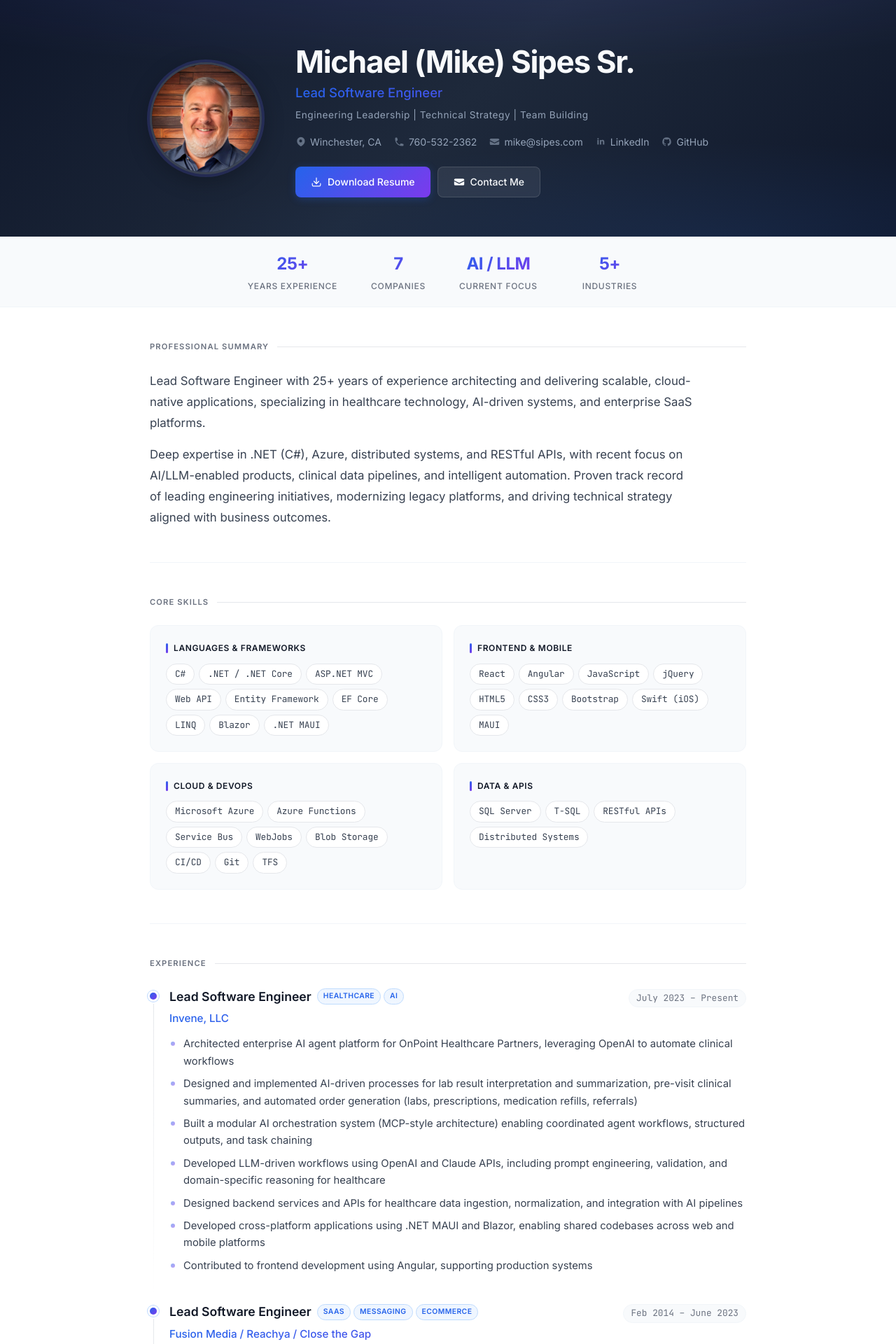
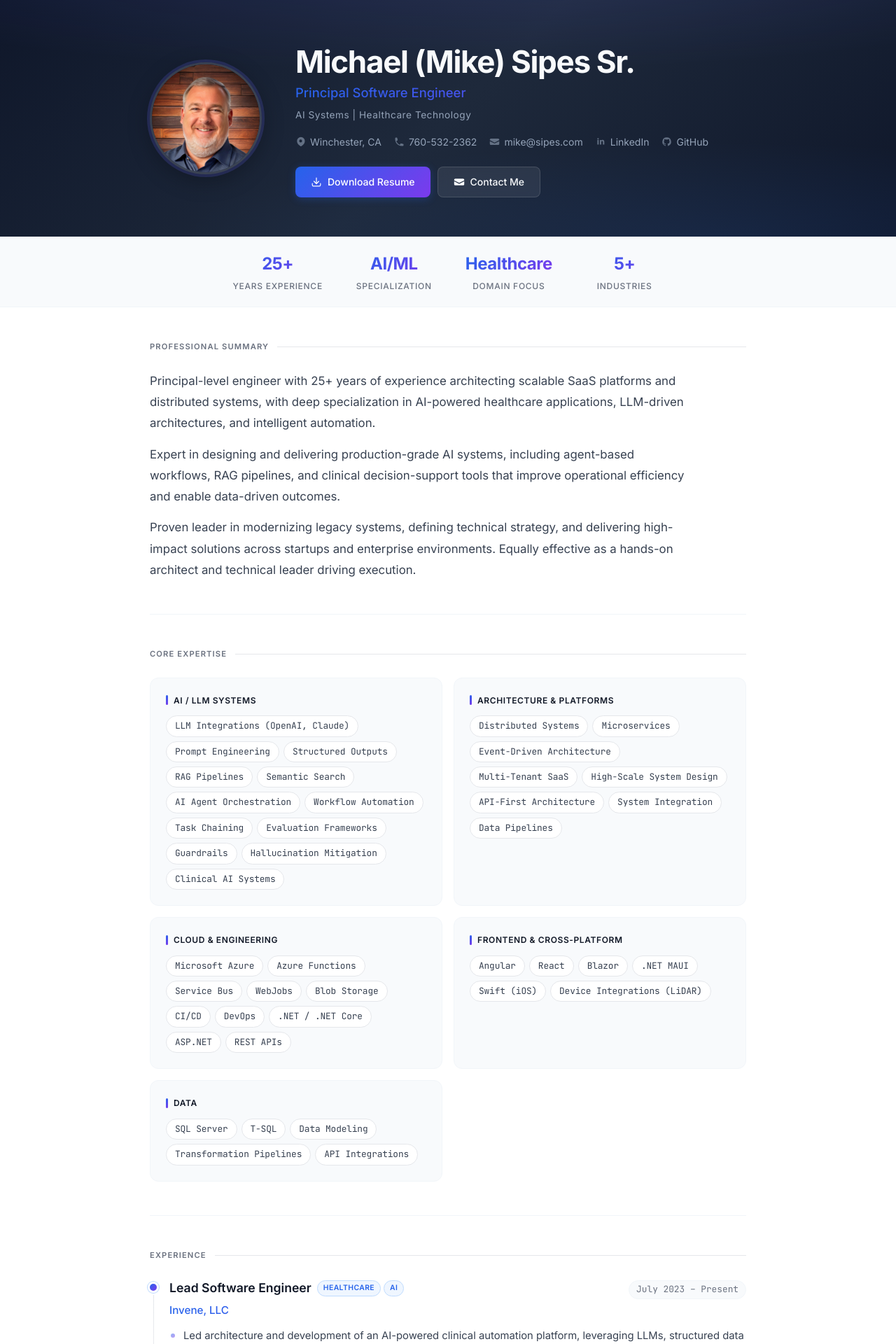
Before and after one commit to mikesipessr/MikeSipesResume, a React (Vite) app: page / in a window 1280 px wide. Shown: the top 1920 px of the page at 70% size. Built offline with nearby package versions, Linux system fonts and the light colour scheme.

Commit message:
Updating resume website

```diff
--- a/index.html
+++ b/index.html
@@ -5,21 +5,21 @@
     <meta name="viewport" content="width=device-width, initial-scale=1.0" />
 
     <!-- SEO -->
-    <title>Mike Sipes - Lead Software Engineer | 25+ Years Experience</title>
-    <meta name="description" content="Michael (Mike) Sipes Sr. - Lead Software Engineer with 25+ years of experience in healthcare technology, AI-driven systems, .NET, Azure, and enterprise SaaS platforms." />
+    <title>Mike Sipes - Principal Software Engineer | AI Systems | Healthcare Technology</title>
+    <meta name="description" content="Michael (Mike) Sipes Sr. - Principal Software Engineer with 25+ years of experience architecting scalable SaaS platforms, AI-powered healthcare applications, LLM-driven architectures, and intelligent automation." />
     <meta name="author" content="Michael Sipes Sr." />
-    <meta name="keywords" content="Mike Sipes, Lead Software Engineer, .NET, Azure, AI, Healthcare Technology, C#, React" />
+    <meta name="keywords" content="Mike Sipes, Principal Software Engineer, AI Systems, Healthcare Technology, LLM, RAG, Azure, .NET, C#, React" />
 
     <!-- Open Graph / Social -->
     <meta property="og:type" content="website" />
-    <meta property="og:title" content="Mike Sipes - Lead Software Engineer" />
-    <meta property="og:description" content="Lead Software Engineer with 25+ years of experience in healthcare technology, AI-driven systems, and enterprise SaaS platforms." />
+    <meta property="og:title" content="Mike Sipes - Principal Software Engineer | AI Systems" />
+    <meta property="og:description" content="Principal Software Engineer with 25+ years of experience in AI-powered healthcare applications, LLM-driven architectures, and scalable SaaS platforms." />
     <meta property="og:image" content="/Files/Mike Sipes Headshot.webp" />
 
     <!-- Twitter Card -->
     <meta name="twitter:card" content="summary" />
-    <meta name="twitter:title" content="Mike Sipes - Lead Software Engineer" />
-    <meta name="twitter:description" content="Lead Software Engineer with 25+ years of experience in healthcare technology, AI-driven systems, and enterprise SaaS platforms." />
+    <meta name="twitter:title" content="Mike Sipes - Principal Software Engineer | AI Systems" />
+    <meta name="twitter:description" content="Principal Software Engineer with 25+ years of experience in AI-powered healthcare applications, LLM-driven architectures, and scalable SaaS platforms." />
     <meta name="twitter:image" content="/Files/Mike Sipes Headshot.webp" />
 
     <!-- Favicon -->
--- a/src/App.jsx
+++ b/src/App.jsx
@@ -49,25 +49,30 @@ const sections = [
   { id: 'summary', label: 'Summary' },
   { id: 'skills', label: 'Skills' },
   { id: 'experience', label: 'Experience' },
+  { id: 'innovation', label: 'Innovation' },
   { id: 'strengths', label: 'Strengths' },
 ]
 
 const skills = [
   {
-    category: 'Languages & Frameworks',
-    items: ['C#', '.NET / .NET Core', 'ASP.NET MVC', 'Web API', 'Entity Framework', 'EF Core', 'LINQ', 'Blazor', '.NET MAUI'],
+    category: 'AI / LLM Systems',
+    items: ['LLM Integrations (OpenAI, Claude)', 'Prompt Engineering', 'Structured Outputs', 'RAG Pipelines', 'Semantic Search', 'AI Agent Orchestration', 'Workflow Automation', 'Task Chaining', 'Evaluation Frameworks', 'Guardrails', 'Hallucination Mitigation', 'Clinical AI Systems'],
   },
   {
-    category: 'Frontend & Mobile',
-    items: ['React', 'Angular', 'JavaScript', 'jQuery', 'HTML5', 'CSS3', 'Bootstrap', 'Swift (iOS)', 'MAUI'],
+    category: 'Architecture & Platforms',
+    items: ['Distributed Systems', 'Microservices', 'Event-Driven Architecture', 'Multi-Tenant SaaS', 'High-Scale System Design', 'API-First Architecture', 'System Integration', 'Data Pipelines'],
   },
   {
-    category: 'Cloud & DevOps',
-    items: ['Microsoft Azure', 'Azure Functions', 'Service Bus', 'WebJobs', 'Blob Storage', 'CI/CD', 'Git', 'TFS'],
+    category: 'Cloud & Engineering',
+    items: ['Microsoft Azure', 'Azure Functions', 'Service Bus', 'WebJobs', 'Blob Storage', 'CI/CD', 'DevOps', '.NET / .NET Core', 'ASP.NET', 'REST APIs'],
   },
   {
-    category: 'Data & APIs',
-    items: ['SQL Server', 'T-SQL', 'RESTful APIs', 'Distributed Systems'],
+    category: 'Frontend & Cross-Platform',
+    items: ['Angular', 'React', 'Blazor', '.NET MAUI', 'Swift (iOS)', 'Device Integrations (LiDAR)'],
+  },
+  {
+    category: 'Data',
+    items: ['SQL Server', 'T-SQL', 'Data Modeling', 'Transformation Pipelines', 'API Integrations'],
   },
 ]
 
@@ -78,13 +83,18 @@ const experience = [
     date: 'July 2023 \u2013 Present',
     industries: ['Healthcare', 'AI'],
     bullets: [
-      'Architected enterprise AI agent platform for OnPoint Healthcare Partners, leveraging OpenAI to automate clinical workflows',
-      'Designed and implemented AI-driven processes for lab result interpretation and summarization, pre-visit clinical summaries, and automated order generation (labs, prescriptions, medication refills, referrals)',
-      'Built a modular AI orchestration system (MCP-style architecture) enabling coordinated agent workflows, structured outputs, and task chaining',
-      'Developed LLM-driven workflows using OpenAI and Claude APIs, including prompt engineering, validation, and domain-specific reasoning for healthcare',
-      'Designed backend services and APIs for healthcare data ingestion, normalization, and integration with AI pipelines',
-      'Developed cross-platform applications using .NET MAUI and Blazor, enabling shared codebases across web and mobile platforms',
-      'Contributed to frontend development using Angular, supporting production systems',
+      'Led architecture and development of an AI-powered clinical automation platform, leveraging LLMs, structured data pipelines, and agent-based orchestration to streamline healthcare workflows and decision-making',
+      'Architected an enterprise AI agent platform enabling automated clinical workflows including lab interpretation, pre-visit summaries, and order generation',
+      'Designed modular AI orchestration framework (agent-based / MCP-style) supporting structured outputs, task chaining, and multi-step reasoning',
+      'Built production-grade LLM workflows using OpenAI and Claude APIs with domain-specific prompt engineering and validation layers',
+      'Developed RAG-based clinical data pipelines for ingestion, normalization, and AI-driven insights',
+      'Implemented AI guardrails and evaluation frameworks to improve reliability, reduce hallucinations, and enforce structured outputs in clinical contexts',
+      'Delivered cross-platform applications using .NET MAUI and Blazor, enabling shared web/mobile codebases',
+      'Contributed to Angular-based frontends for modern healthcare applications',
+      'Built native iOS components using Swift, integrating LiDAR for advanced device capabilities',
+      'Led development of a computer vision + LiDAR prototype for automated eyeglass prescription generation (Hello Eyes) \u2014 named contributor on patent-pending optical measurement technology',
+      'Mentored engineers and set architectural direction across multiple projects',
+      'Owned technical hiring and evaluation for engineering roles, defining interview standards and conducting coding assessments',
     ],
   },
   {
@@ -93,13 +103,11 @@ const experience = [
     date: 'Feb 2014 \u2013 June 2023',
     industries: ['SaaS', 'Messaging', 'Ecommerce'],
     bullets: [
-      'Led architecture and delivery of enterprise-scale web applications for clients including Intel, PriceSmart, Sports Authority, and Long Beach Transit Authority',
-      'Architected and built Reachya, a multi-tenant SaaS messaging platform leveraging Azure (Functions, Service Bus, Blob Storage)',
-      'Designed and optimized systems for high-throughput, real-time messaging (SMS/MMS) with external integrations (Twilio)',
-      'Modernized legacy systems into scalable ASP.NET Core applications, improving performance, reliability, and maintainability',
-      'Directed a cross-functional team of developers and designers, establishing technical direction, coding standards, and delivery processes',
-      'Partnered with stakeholders to align technical solutions with business goals, scalability requirements, and user experience improvements',
-      'Delivered ecommerce platforms supporting multi-country operations, complex business rules, and high transaction volumes',
+      'Led architecture and delivery of enterprise-scale SaaS platforms and high-throughput messaging systems for major clients including Intel and PriceSmart',
+      'Architected and built Reachya, a multi-tenant messaging platform on Azure supporting real-time SMS/MMS at scale',
+      'Designed event-driven, high-throughput systems using Azure Service Bus and distributed processing patterns',
+      'Modernized legacy platforms into scalable ASP.NET Core applications, significantly improving performance and maintainability',
+      'Directed cross-functional engineering teams, establishing architecture standards and delivery processes',
     ],
   },
   {
@@ -108,10 +116,9 @@ const experience = [
     date: 'Jan 2012 \u2013 Feb 2014',
     industries: ['Library Automation', 'SaaS'],
     bullets: [
-      'Led strategic transition from legacy desktop applications to web-based SaaS platform architecture',
-      'Designed and implemented scalable ASP.NET solutions for library automation systems serving global clients',
-      'Improved system performance and usability, directly contributing to successful acquisition by SirsiDynix',
-      'Mentored engineers',
+      'Led transition from legacy desktop systems to web-based SaaS architecture',
+      'Delivered scalable ASP.NET solutions for global library systems',
+      'Contributed to product improvements supporting successful acquisition',
     ],
   },
   {
@@ -120,51 +127,44 @@ const experience = [
     date: 'June 2006 \u2013 Jan 2012',
     industries: ['Real Estate', 'PropTech'],
     bullets: [
-      'Re-architected and scaled a legacy platform into a cloud-based enterprise system (AWS) supporting North American operations',
-      'Enabled significant business growth by delivering a platform capable of supporting increased traffic, users, and operational complexity',
-      'Led engineering team and contributed to technical strategy, hiring, and long-term platform direction',
-      'Designed systems supporting search, content management, and high-availability web experiences',
+      'Re-architected legacy platform into a scalable cloud-based system (AWS)',
+      'Enabled significant business growth through improved scalability and performance',
+      'Led engineering team and technical strategy',
     ],
   },
   {
-    title: 'Lead Software Engineer',
-    company: 'EOS International',
-    date: 'Oct 2001 \u2013 June 2006',
-    industries: ['Library Automation'],
-    bullets: [
-      'Led re-architecture of underperforming PHP application into a high-performance ASP.NET platform',
-      'Reduced query execution times from minutes to milliseconds through database and application optimization',
-      'Played a key role in transitioning the company to modern web technologies',
-    ],
-  },
-  {
-    title: 'Co-Founder / Development Manager',
-    company: 'Physician.com',
-    date: 'Aug 1999 \u2013 Oct 2001',
+    title: 'Lead Software Engineer | Co-Founder | Software Engineer',
+    company: 'Earlier Experience',
+    date: '1997 \u2013 2006',
     industries: ['Healthcare'],
     bullets: [
-      'Co-founded and led development of a web platform delivering tools and communication services for physicians',
-      'Owned full product lifecycle including architecture, development, deployment, and operations',
-      'Built and led a cross-functional team supporting rapid product growth',
-    ],
-  },
-  {
-    title: 'Software Engineer',
-    company: 'Early Career',
-    date: '1997 \u2013 1999',
-    industries: [],
-    bullets: [
-      'Developed web and database-driven applications using early Microsoft web technologies',
-      'Built foundational expertise in application architecture, database design, and full lifecycle development',
+      'Co-founded Physician.com, building a web platform for physician communication and tools',
+      'Led full lifecycle development across multiple platforms and technologies',
+      'Established strong foundation in scalable web architecture and data systems',
     ],
   },
 ]
 
+const innovations = [
+  {
+    title: 'AI Clinical Automation Platform',
+    description: 'LLM-driven system for healthcare workflow automation and decision support',
+  },
+  {
+    title: 'RAG-Based Clinical Data System',
+    description: 'Retrieval-driven architecture for structured medical insights',
+  },
+  {
+    title: 'LiDAR Computer Vision System',
+    description: 'Prototype for optical measurement and prescription generation (patent-pending)',
+  },
+]
+
 const strengths = [
-  'Deep expertise in healthcare software, clinical workflows, and AI-driven decision systems',
-  'Strong experience in startup and high-growth environments, including product ideation and delivery',
-  'Proven ability to operate at both hands-on engineering and strategic leadership levels',
-  'Effective at translating complex technical concepts into business-aligned solutions',
+  'Deep expertise in healthcare systems, clinical workflows, and regulated environments',
+  'Strong background in startup and high-growth environments',
+  'Ability to operate across architecture, execution, and technical leadership',
+  'Skilled at translating complex technical systems into business value',
 ]
 
 function useScrollReveal() {
@@ -294,8 +294,8 @@ function App() {
           </div>
           <div className="hero-text">
             <h1>Michael (Mike) Sipes Sr.</h1>
-            <p className="subtitle">Lead Software Engineer</p>
-            <p className="tagline">Engineering Leadership | Technical Strategy | Team Building</p>
+            <p className="subtitle">Principal Software Engineer</p>
+            <p className="tagline">AI Systems | Healthcare Technology</p>
             <div className="contact-row" role="list" aria-label="Contact information">
               <span className="contact-item" role="listitem">
                 <LocationIcon />
@@ -339,12 +339,12 @@ function App() {
             <div className="stat-label">Years Experience</div>
           </div>
           <div className="stat">
-            <div className="stat-value">7</div>
-            <div className="stat-label">Companies</div>
+            <div className="stat-value">AI/ML</div>
+            <div className="stat-label">Specialization</div>
           </div>
           <div className="stat">
-            <div className="stat-value">AI / LLM</div>
-            <div className="stat-label">Current Focus</div>
+            <div className="stat-value">Healthcare</div>
+            <div className="stat-label">Domain Focus</div>
           </div>
           <a href="#experience" className="stat stat-link">
             <div className="stat-value">5+</div>
@@ -358,21 +358,25 @@ function App() {
           <h2 className="section-title" id="summary-title">Professional Summary</h2>
           <div className="summary">
             <p>
-              Lead Software Engineer with 25+ years of experience architecting and delivering
-              scalable, cloud-native applications, specializing in healthcare technology, AI-driven
-              systems, and enterprise SaaS platforms.
+              Principal-level engineer with 25+ years of experience architecting scalable SaaS platforms
+              and distributed systems, with deep specialization in AI-powered healthcare applications,
+              LLM-driven architectures, and intelligent automation.
             </p>
             <p>
-              Deep expertise in .NET (C#), Azure, distributed systems, and RESTful APIs, with recent
-              focus on AI/LLM-enabled products, clinical data pipelines, and intelligent automation.
-              Proven track record of leading engineering initiatives, modernizing legacy platforms, and
-              driving technical strategy aligned with business outcomes.
+              Expert in designing and delivering production-grade AI systems, including agent-based
+              workflows, RAG pipelines, and clinical decision-support tools that improve operational
+              efficiency and enable data-driven outcomes.
+            </p>
+            <p>
+              Proven leader in modernizing legacy systems, defining technical strategy, and delivering
+              high-impact solutions across startups and enterprise environments. Equally effective as a
+              hands-on architect and technical leader driving execution.
             </p>
           </div>
         </section>
 
         <section className="section reveal" id="skills" aria-labelledby="skills-title">
-          <h2 className="section-title" id="skills-title">Core Skills</h2>
+          <h2 className="section-title" id="skills-title">Core Expertise</h2>
           <div className="skills-grid">
             {skills.map((group) => (
               <div key={group.category} className="skill-category">
@@ -414,6 +418,18 @@ function App() {
           ))}
         </section>
 
+        <section className="section reveal" id="innovation" aria-labelledby="innovation-title">
+          <h2 className="section-title" id="innovation-title">Selected AI & Innovation Work</h2>
+          <div className="innovation-grid">
+            {innovations.map((item, i) => (
+              <div key={i} className="innovation-item">
+                <h3>{item.title}</h3>
+                <p>{item.description}</p>
+              </div>
+            ))}
+          </div>
+        </section>
+
         <section className="section reveal" id="strengths" aria-labelledby="strengths-title">
           <h2 className="section-title" id="strengths-title">Additional Strengths</h2>
           <ul className="strengths-list">
```
Also changed, not shown: src/App.css (+61 -0 lines), 4 other files (tests, documents, lock files or other folders).
